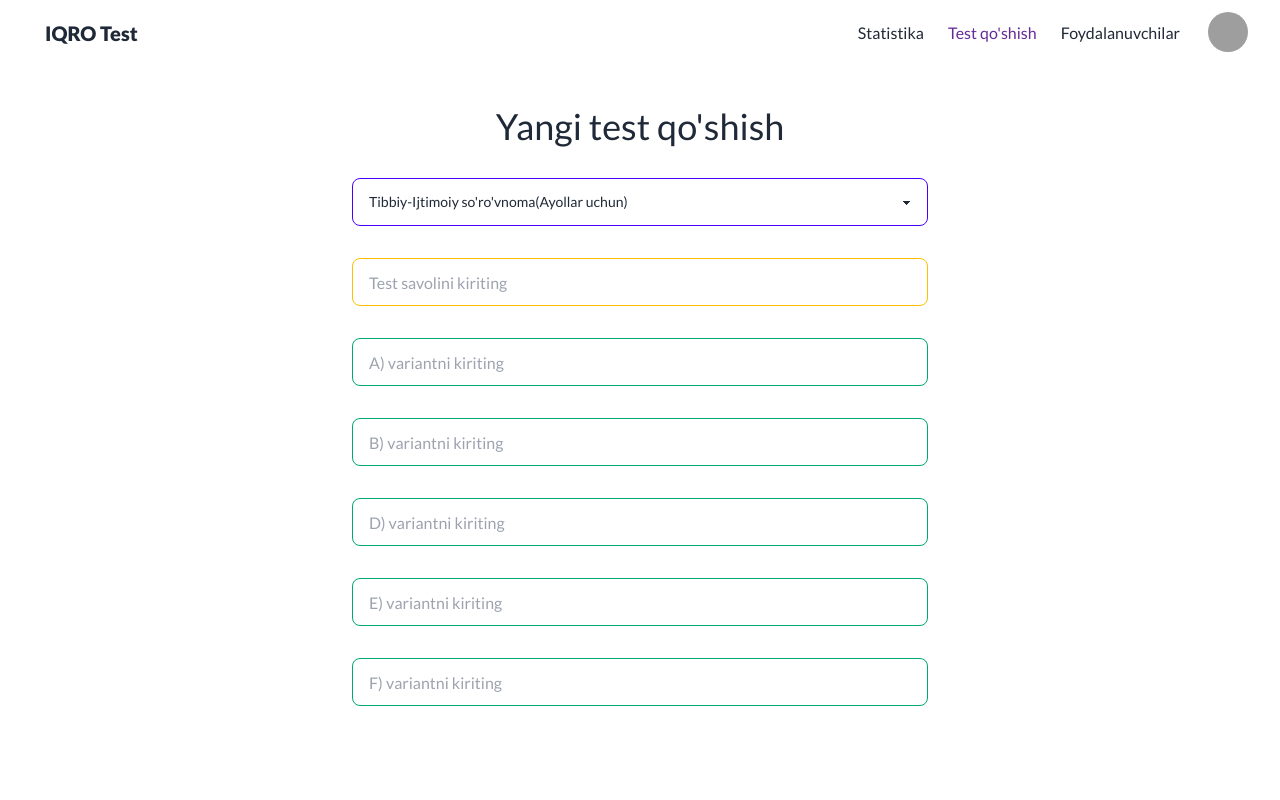
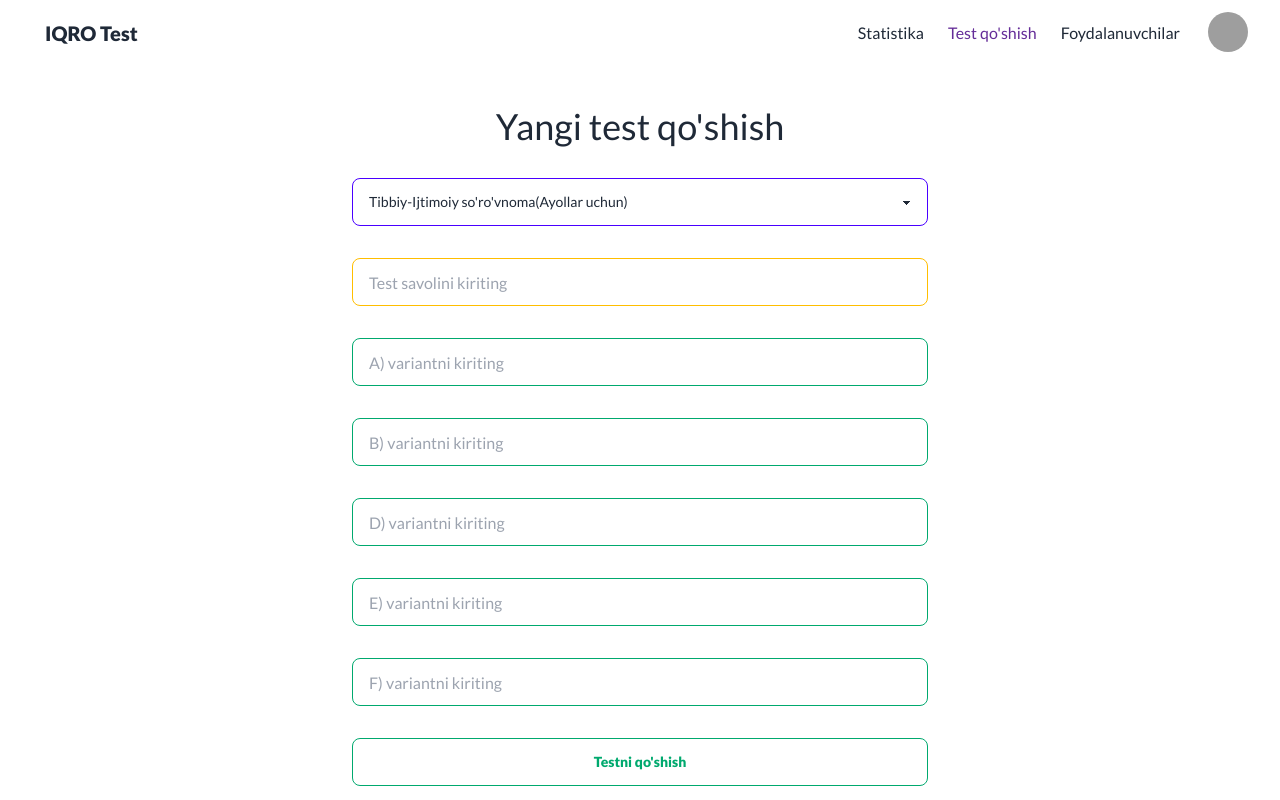
Before and after one commit to MAQSADBEK77/Tibbiy-sorovnoma, a React (Vite) app: page /addtest in a window 1280 px wide. Built offline with nearby package versions, Linux system fonts and the light colour scheme; grey boxes are pictures that could not be loaded.

Commit message:
update AddTest page

```diff
--- a/src/pages/AddTest.jsx
+++ b/src/pages/AddTest.jsx
@@ -1,5 +1,9 @@
 import MiniSelect from "../components/MiniSelect";
 function AddTest() {
+  function submitForm(e) {
+    e.preventDefault();
+    console.log("Miyavvv");
+  }
   return (
     <div className="max-w-xl m-auto flex flex-col gap-y-8">
       <h1 className="text-4xl text-center mt-10">Yangi test qo'shish</h1>
@@ -8,37 +12,44 @@ function AddTest() {
           { name: "Tibbiy-Ijtimoiy so'ro'vnoma(Ayollar uchun)", value: "1" },
         ]}
       />
-      <form className="flex flex-col gap-y-8">
+      <form onSubmit={(e) => submitForm(e)} className="flex flex-col gap-y-8">
         <input
+          required
           type="text"
           placeholder="Test savolini kiriting"
           className="input input-bordered input-warning w-full"
         />
         <input
+          required
           type="text"
           placeholder="A) variantni kiriting"
           className="input input-bordered input-success w-full"
         />
         <input
+          required
           type="text"
           placeholder="B) variantni kiriting"
           className="input input-bordered input-success w-full"
         />{" "}
         <input
+          required
           type="text"
           placeholder="D) variantni kiriting"
           className="input input-bordered input-success w-full"
         />{" "}
         <input
+          required
           type="text"
           placeholder="E) variantni kiriting"
           className="input input-bordered input-success w-full"
         />{" "}
         <input
+          required
           type="text"
           placeholder="F) variantni kiriting"
           className="input input-bordered input-success w-full"
         />
+        <button className="btn btn-outline btn-success">Testni qo'shish</button>
       </form>
     </div>
   );
--- a/src/pages/Home.jsx
+++ b/src/pages/Home.jsx
@@ -51,7 +51,7 @@ function Home() {
               },
             ];
             return (
-              <RenderBarChart
+              <RenderBarChart key={item.id}
                 data={resault}
                 title={`${item.id + 1}-Test natijalari`}
                 quiz={item.question_name}
```
